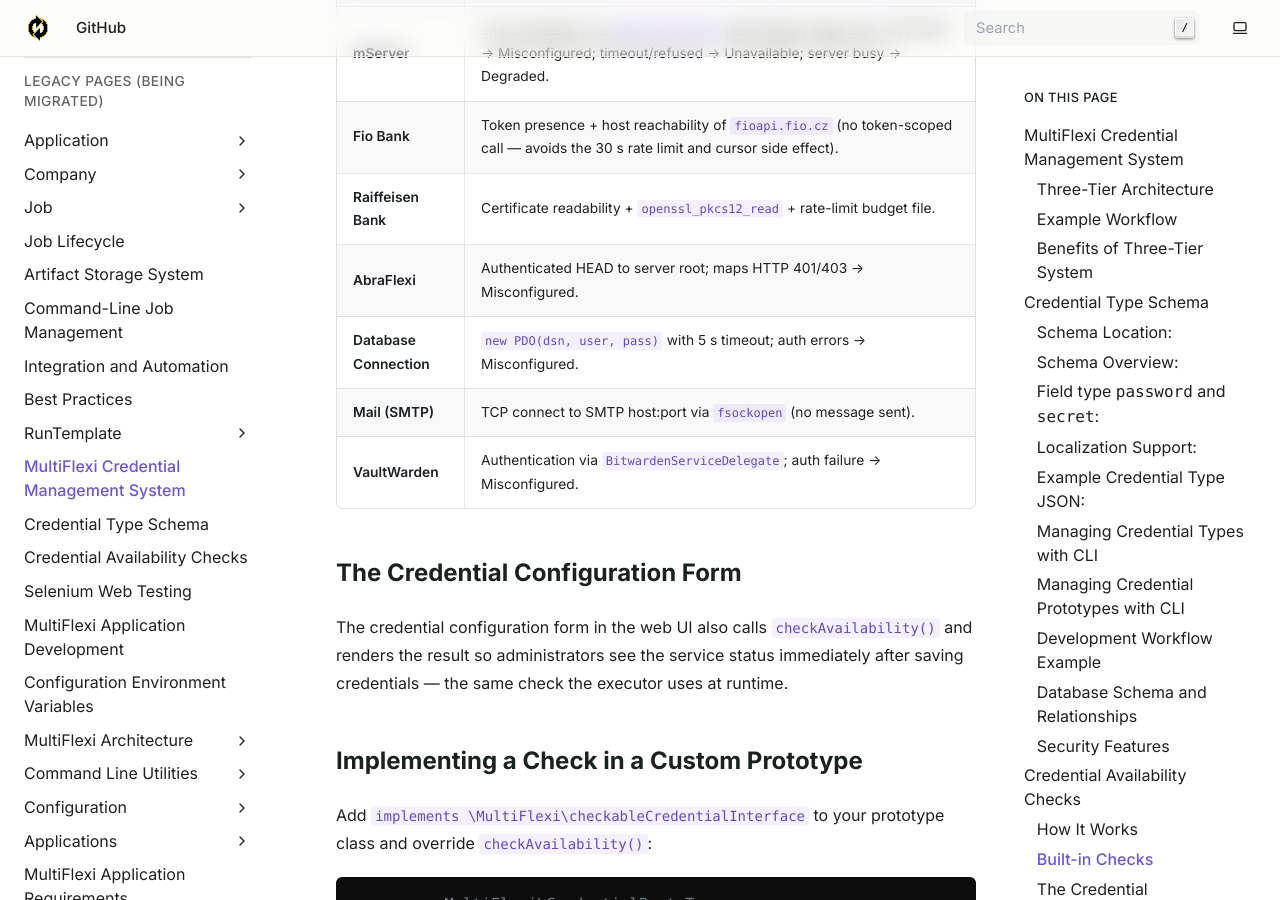
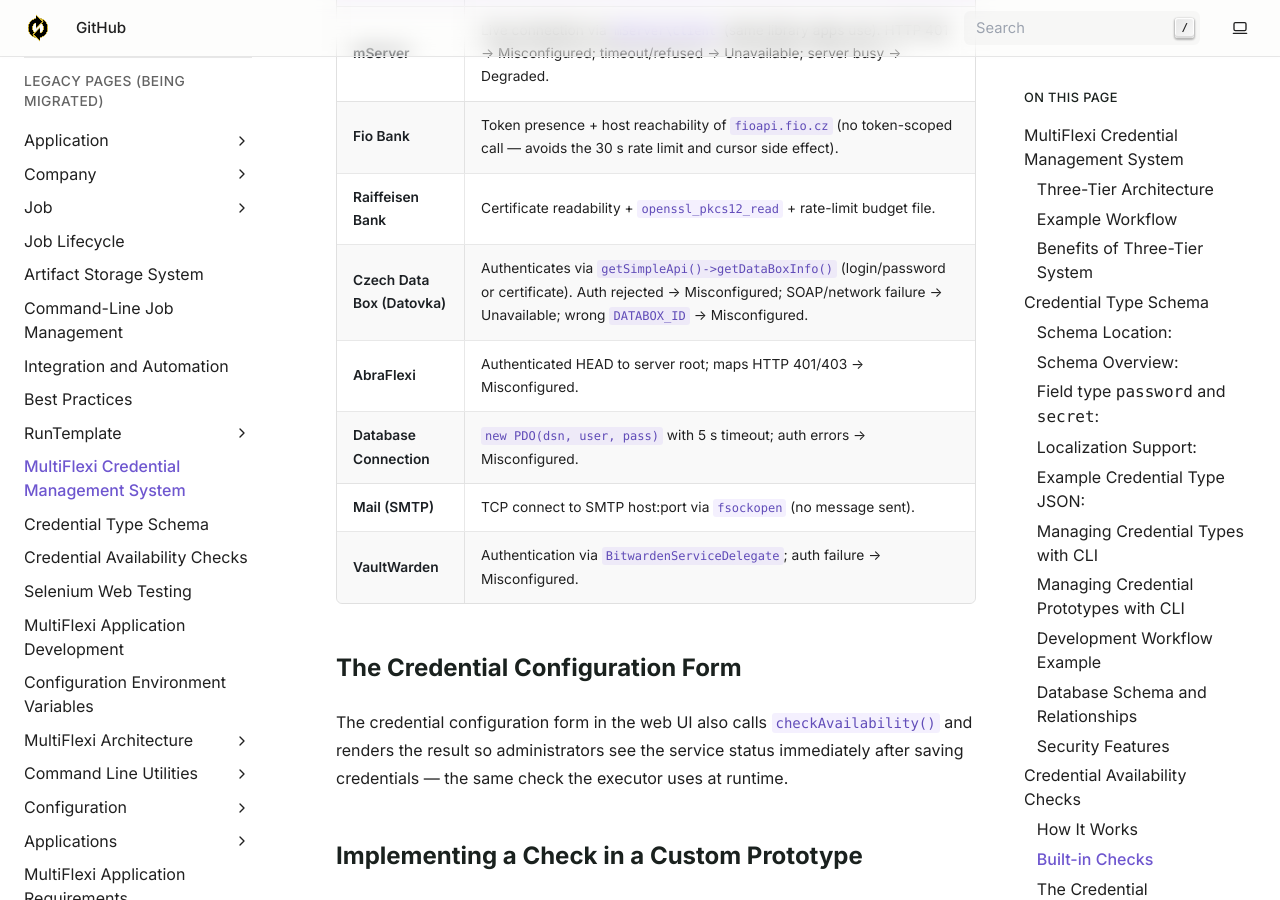
Before and after one commit to VitexSoftware/multiflexi-doc-en, a Sphinx documentation site: the page built from source/credential-type.rst, in a window 1280 px wide and 900 px high, scrolled down 11184 px. Built offline with Sphinx 7.4.7, drawn with Linux system fonts in a browser that asks for light colours.

Commit message:
docs(credential-type): document Czech Data Box (Datovka) availability check
Adds the new multiflexi-datovka credential prototype to the Built-in
Checks table alongside mServer/Fio/Raiffeisen Bank.

```diff
--- a/source/credential-type.rst
+++ b/source/credential-type.rst
@@ -429,6 +429,10 @@
        avoids the 30 s rate limit and cursor side effect).
    * - **Raiffeisen Bank**
      - Certificate readability + ``openssl_pkcs12_read`` + rate-limit budget file.
+   * - **Czech Data Box (Datovka)**
+     - Authenticates via ``getSimpleApi()->getDataBoxInfo()`` (login/password or
+       certificate). Auth rejected → Misconfigured; SOAP/network failure →
+       Unavailable; wrong ``DATABOX_ID`` → Misconfigured.
    * - **AbraFlexi**
      - Authenticated HEAD to server root; maps HTTP 401/403 → Misconfigured.
    * - **Database Connection**
```
